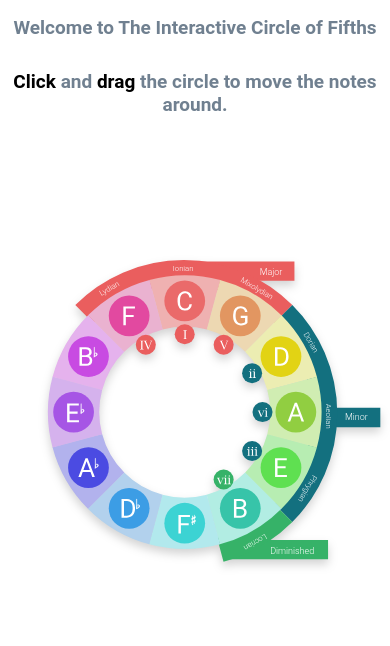
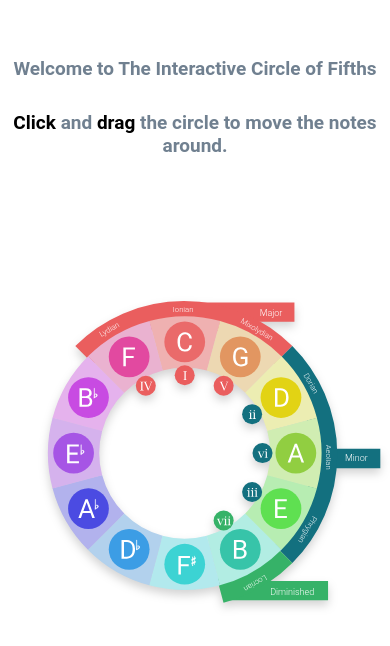
Before and after one commit to SHolleworth/circle-of-fifths, a React (Create React App) app: page / in a window 390 px wide. Shown: the top 646 px of the page. Built offline with nearby package versions, Linux system fonts and the light colour scheme.

Commit message:
Added some padding to h1

```diff
--- a/src/app.css
+++ b/src/app.css
@@ -37,14 +37,20 @@ h2 span {
 }
 
 @media only screen and (max-width: 800px) {
+    h1 {
+        margin-top: 3em;
+    }
+
     .container {
         flex-direction: column;
         justify-content: space-between;
         padding-left: 0;
     }
+
     article {
         font-size: 1.5vh;
     }
+
     .container div {
         height: 55vh;
         width: 95vw;
```
